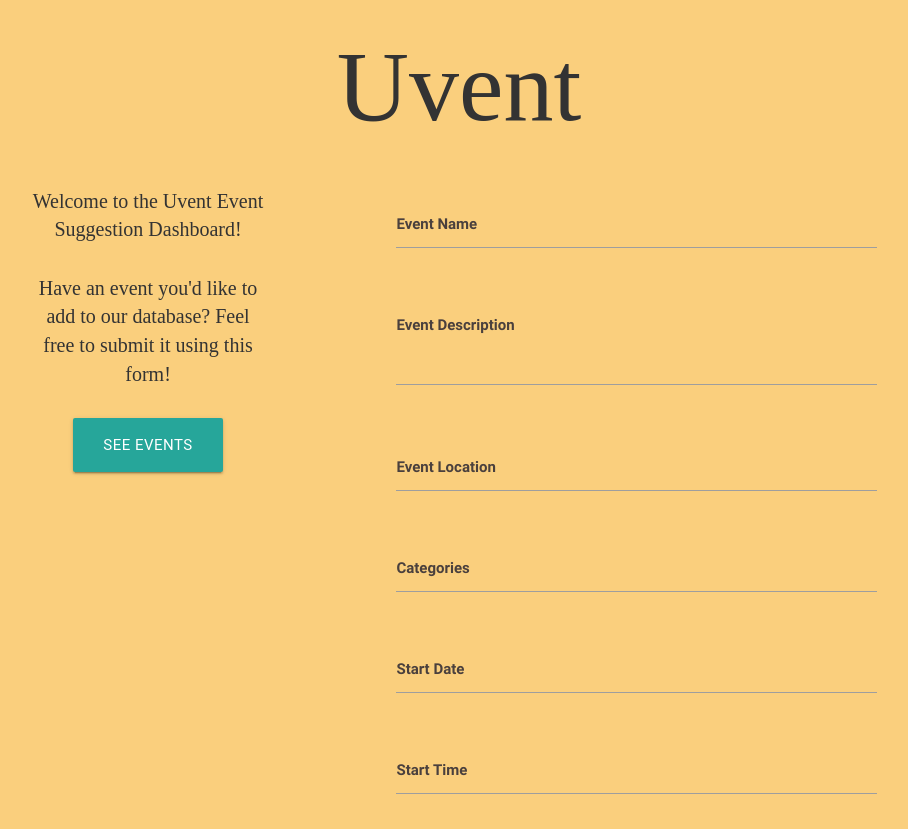
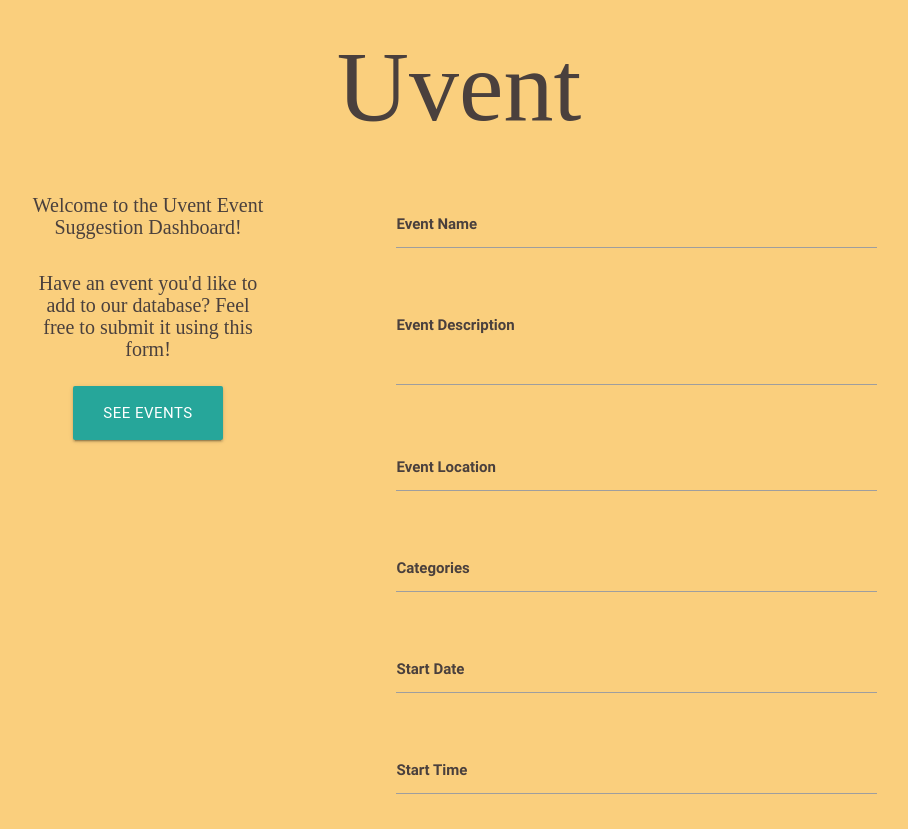
Before and after one commit to thisistimothychen/uvent, a plain HTML site: page frontend/index.html in a window 1280 px wide. Shown: the top 829 px of the page, without its empty margins (181-1089 px from the left). Drawn offline with nearby package versions, Linux system fonts and the light colour scheme; a web font is replaced by a local one.

Commit message:
Fix styling issues
Made p tag available for use

```diff
--- a/frontend/index.html
+++ b/frontend/index.html
@@ -30,9 +30,9 @@
       <div id="main" class="row">
         <div id="left" class="col-md-4 col-12">
           <section style="text-align:center;">
-            <p>Welcome to the Uvent Event Suggestion Dashboard!</p><br>
-            <p>Have an event you'd like to add to our database? Feel free to submit it using this form!</p><br>
-            <button id="getEvents" onClick="getEvents()" class="waves-effect waves-light btn-large">See Events</button>
+            <h6>Welcome to the Uvent Event Suggestion Dashboard!</h6><br>
+            <h6>Have an event you'd like to add to our database? Feel free to submit it using this form!</h6><br>
+            <button id="getEvents" onClick="getEvents()" class="waves-effect waves-light btn-large" href="#eventsModal">See Events</button>
           </section>
         </div>
 
--- a/frontend/style.css
+++ b/frontend/style.css
@@ -3,12 +3,9 @@ body {
   font-family: Roboto;
 }
 
-h1, h2, h3, h4, h5, h6 {
+h1, h2, h3, h4, h5 {
   font-family: Montserrat;
-}
-
-p {
-  font-family: Barlow Semi Condensed;
+  color: #4A403D;
 }
 
 h1 {
@@ -17,8 +14,10 @@ h1 {
 h2 {
   font-size: 40px;
 }
-p {
+h6 {
   font-size: 20px;
+  font-family: Barlow Semi Condensed;
+  color: #4A403D;
 }
 
 #main {
```
